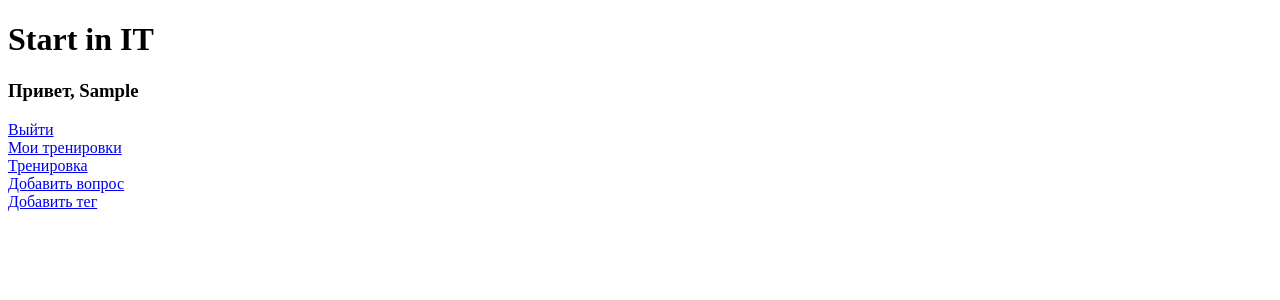
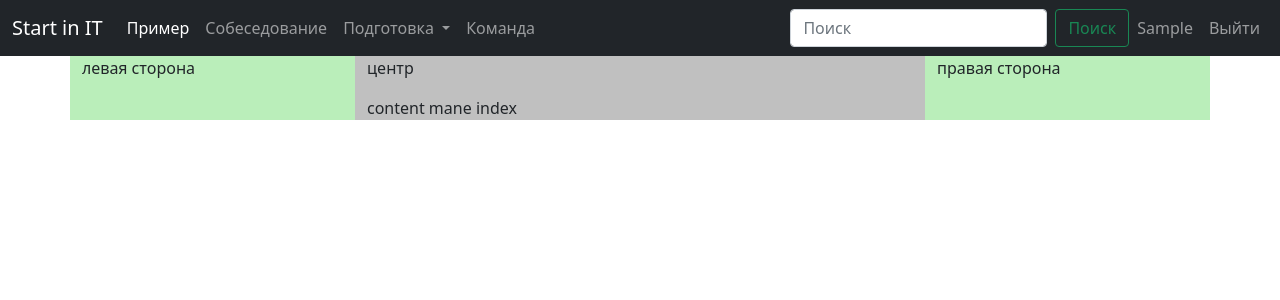
Before and after one commit to ivg97/startIT, a Django app: page / in a window 1280 px wide. Shown: the top 300 px of the page. Run offline with Django 3.2, Linux system fonts and the light colour scheme; the visitor is signed in with stand-in values (Sample User, id 1); some libraries are stand-ins or nearby versions.

Commit message:
start frontend

```diff
--- a/main/templates/main/base.html
+++ b/main/templates/main/base.html
@@ -2,12 +2,86 @@
 <html lang="en">
 <head>
     <meta charset="UTF-8">
+    <link href="https://cdn.jsdelivr.net/npm/bootstrap@5.1.3/dist/css/bootstrap.min.css" rel="stylesheet" integrity="sha384-1BmE4kWBq78iYhFldvKuhfTAU6auU8tT94WrHftjDbrCEXSU1oBoqyl2QvZ6jIW3" crossorigin="anonymous">
+    <script src="https://cdn.jsdelivr.net/npm/bootstrap@5.1.3/dist/js/bootstrap.bundle.min.js" integrity="sha384-ka7Sk0Gln4gmtz2MlQnikT1wXgYsOg+OMhuP+IlRH9sENBO0LRn5q+8nbTov4+1p" crossorigin="anonymous"></script>
     <title>
         {% block title %}Start in IT{% endblock %}
     </title>
 </head>
 <body>
-{% block content %}
-{% endblock %}
+<nav class="navbar navbar-expand-lg navbar-dark bg-dark">
+    <div class="container-fluid">
+        <a class="navbar-brand" href="{% url 'main:index' %}">Start in IT</a>
+        <button class="navbar-toggler" type="button" data-bs-toggle="collapse" data-bs-target="#navbarSupportedContent" aria-controls="navbarSupportedContent" aria-expanded="false" aria-label="Toggle navigation">
+            <span class="navbar-toggler-icon"></span>
+        </button>
+        <div class="collapse navbar-collapse" id="navbarSupportedContent">
+            <ul class="navbar-nav me-auto mb-2 mb-lg-0">
+                <li class="nav-item">
+                    <a class="nav-link active" aria-current="page" href="#">Пример</a>
+                </li>
+                {% if user.is_authenticated %}
+                <li class="nav-item">
+                    <a class="nav-link" href="#">Собеседование</a>
+                </li>
+                <li class="nav-item dropdown">
+                    <a class="nav-link dropdown-toggle" href="#" id="navbarDropdown" role="button" data-bs-toggle="dropdown" aria-expanded="false">
+                        Подготовка
+                    </a>
+                    <ul class="dropdown-menu" aria-labelledby="navbarDropdown">
+                        <li><a class="dropdown-item" href="{% url 'workouts:create_question' %}">Тренировка</a></li>
+                        <li><a class="dropdown-item" href="{% url 'questions:create_question' %}">Добавить вопрос</a></li>
+                        <li><a class="dropdown-item" href="{% url 'questions:create_tag' %}">Добавить тег</a></li>
+                        <li><hr class="dropdown-divider"></li>
+                        <li><a class="dropdown-item" href="{% url 'workouts:all' %}">Мои тренировки</a></li>
+                    </ul>
+                </li>
+                {% endif %}
+                <li class="nav-item">
+                    <a class="nav-link" href="#" tabindex="-1" aria-disabled="true">Команда</a>
+                </li>
+
+            </ul>
+            <form class="d-flex">
+                <input class="form-control me-2" type="search" placeholder="Поиск" aria-label="Search">
+                <button class="btn btn-outline-success" type="submit">Поиск</button>
+            </form>
+<ul class="navbar-nav mb-2 mb-lg-0">
+    {% if user.is_authenticated %}
+        <li class="nav-item">
+            <a class="nav-link" href="#">{% if user.first_name %}{{ user.first_name }} {% else %}{{ user.username }}{% endif %}</a>
+        </li>
+    <li class="nav-item">
+        <a class="nav-link" href="{% url 'users:logout' %}">Выйти</a>
+    </li>
+    {% else %}
+        <li class="nav-item">
+            <a class="nav-link" href="{% url 'users:login' %}">Войти</a>
+        </li>
+    {% endif %}
+</ul>
+        </div>
+    </div>
+</nav>
+
+
+<div class="container">
+    <div class="row justify-content-md-center" style="background-color: #baeeba">
+        <div class="col col-lg-3">
+            <p>левая сторона</p>
+        </div>
+        <div class="col col-lg-6" style="background-color: silver">
+            <p>центр</p>
+            {% block content %}
+            {% endblock %}
+        </div>
+        <div class="col col-lg-3 " style="background-color: #baeeba">
+            <p>правая сторона</p>
+        </div>
+    </div>
+</div>
+
+
+
 </body>
 </html>
--- a/main/templates/main/index.html
+++ b/main/templates/main/index.html
@@ -2,24 +2,6 @@
 {% load static %}
 
 {% block content %}
+content mane index
 
-    <h1>Start in IT</h1>
-
-    {% if user.is_authenticated %}
-        <h3>Привет, {{ user.first_name }}</h3>
-        <a href="{% url 'users:logout' %}">Выйти</a>
-        <br>
-        <a href="{% url 'workouts:all' %}">Мои тренировки</a>
-        <br>
-        <a href="{% url 'workouts:create_question' %}">Тренировка</a>
-        <br>
-        <a href="{% url 'questions:create_question' %}">Добавить вопрос</a>
-        <br>
-        <a href="{% url 'questions:create_tag' %}">Добавить тег</a>
-
-    {% else %}
-    <a href="{% url 'users:login' %}">Войти</a>
-        <p></p>
-        <a href="{% url 'users:register' %}">Зарегистрироваться</a>
-    {% endif %}
 {% endblock %}
```
Also changed, not shown: workouts/forms.py (+7 -0 lines), workouts/templates/workouts/create_workout.html (+11 -10 lines), main/static/css/base.css (added).
